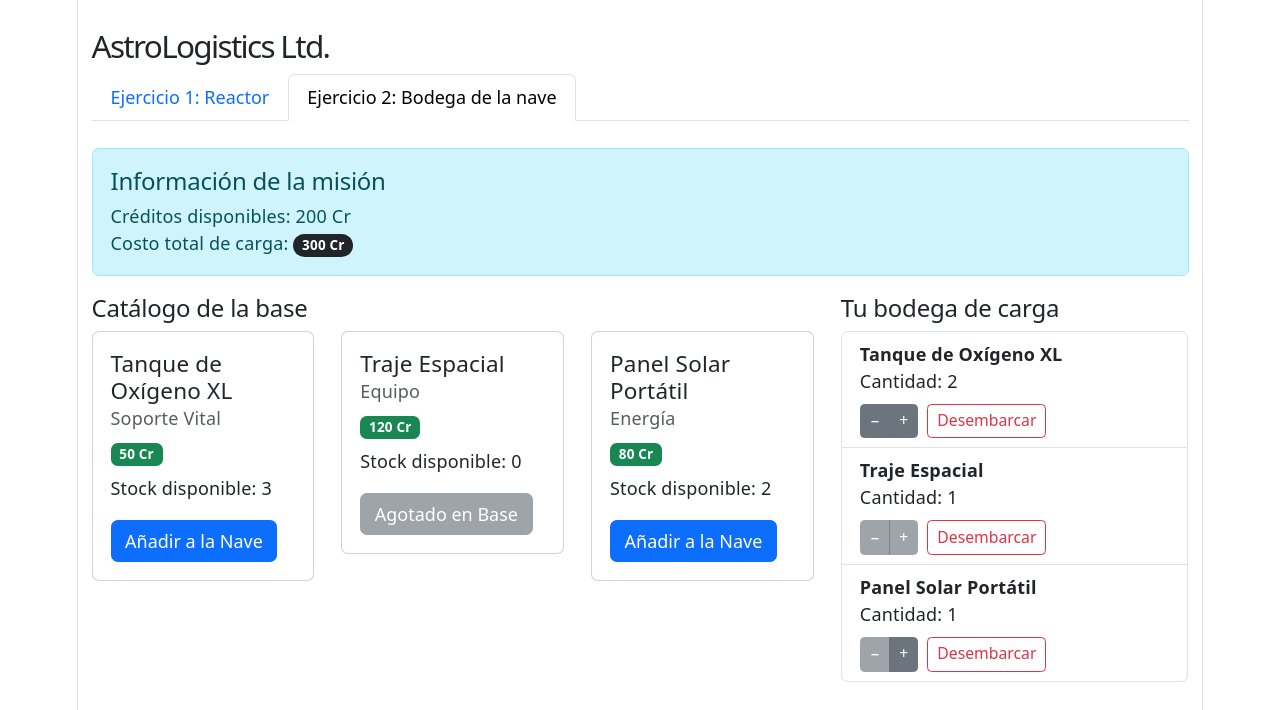
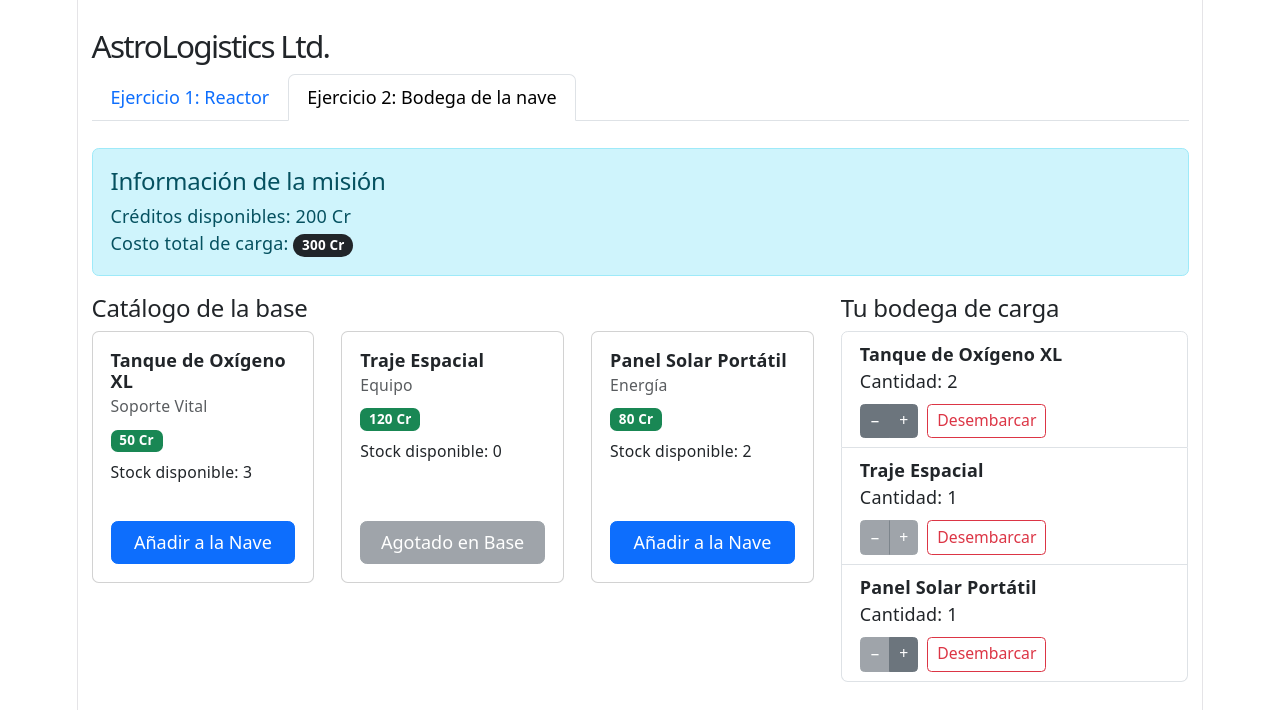
Before and after one commit to Marco5074/PW_Evaluacion-II, a React app in the folder frontend/: page / in a window 1280 px wide. Both pictures are taken after a click on the button "Ejercicio 2: Bodega de la nave". Shown: the top 710 px of the page. Built offline with nearby package versions, Linux system fonts and the light colour scheme; the HTML template or start-up script is replaced by a standard one.

Commit message:
cambios en catalogo

```diff
--- a/frontend/src/components/Catalogo.jsx
+++ b/frontend/src/components/Catalogo.jsx
@@ -21,11 +21,13 @@ function Catalogo({ inventario, procesando, onAgregar }) {
             md="4" = 3 por fila en pantallas medianas; xs="12" = 1 por fila en móvil */}
         {inventario.map((suministro) => (
           <Col md="4" xs="12" key={suministro.id}>
-            <Card className="mb-3">
-              <CardBody>
-                <CardTitle tag="h5">{suministro.nombre}</CardTitle>
+            <Card className="mb-3 h-100">
+              <CardBody className="d-flex flex-column">
+                <CardTitle tag="h5" className="fs-6 fw-bold">
+                  {suministro.nombre}
+                </CardTitle>
 
-                <CardSubtitle className="mb-2 text-muted" tag="h6">
+                <CardSubtitle className="mb-2 text-muted small" tag="h6">
                   {suministro.categoria ?? 'Sin categoría'}
                 </CardSubtitle>
 
@@ -33,16 +35,19 @@ function Catalogo({ inventario, procesando, onAgregar }) {
                   <Badge color="success">{suministro.precio} Cr</Badge>
                 </p>
 
-                <p className="mb-3">Stock disponible: {suministro.stock}</p>
+                <p className="mb-3 small">
+                  Stock disponible: {suministro.stock}
+                </p>
 
-                {/* sin stock: botón gris y desactivado. con stock: añade 1 unidad. */}
+                {/* mt-auto empuja el botón al fondo para que todos queden alineados. */}
                 {suministro.stock === 0 ? (
-                  <Button color="secondary" disabled>
+                  <Button color="secondary" disabled className="mt-auto w-100">
                     Agotado en Base
                   </Button>
                 ) : (
                   <Button
                     color="primary"
+                    className="mt-auto w-100"
                     disabled={procesando}
                     onClick={() => onAgregar(suministro.id)}
                   >
```
